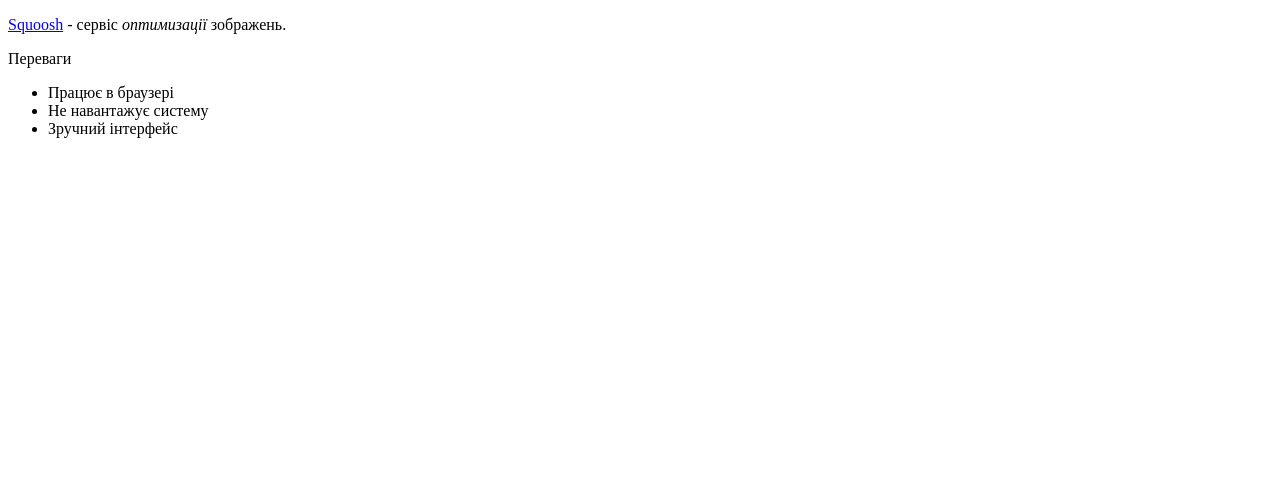
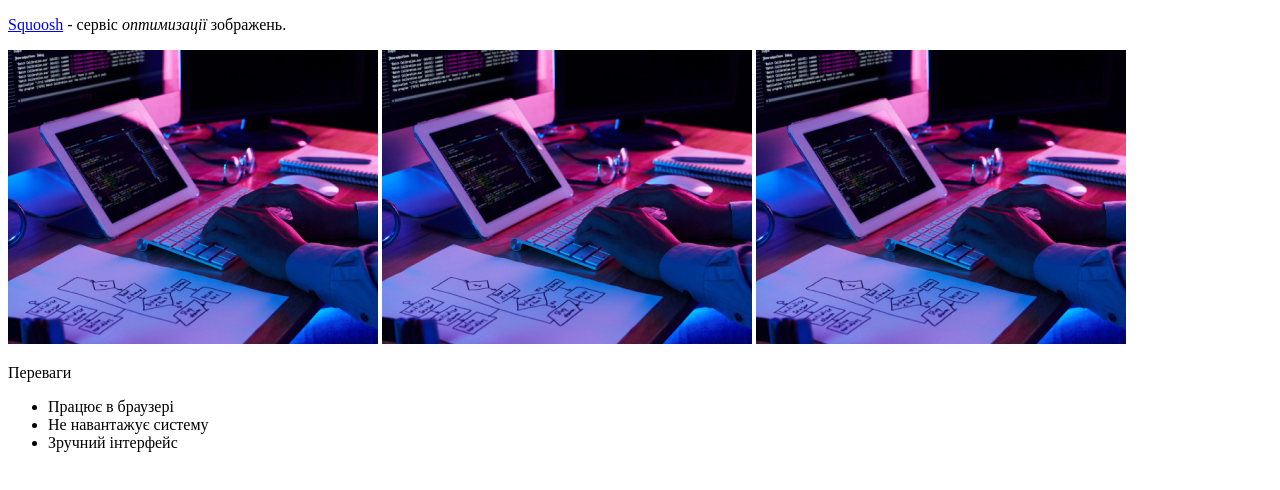
Before and after one commit to IsakovD/github-tutorial, a plain HTML site: page index.html in a window 1280 px wide. Drawn offline with Linux system fonts and the light colour scheme.

Commit message:
test img

```diff
--- a/index.html
+++ b/index.html
@@ -11,6 +11,13 @@
         <a href="squoosh.app">Squoosh</a> - сервіс <em>оптимизації</em> зображень.
     </p>
 
+    <img src="/images/box.jpg" alt="box">
+    <img src="./images/box.jpg" alt="box with dot">
+    <img src="../images/box.jpg" alt="box with doble dot">
+
+
+
+
     <p>Переваги</p>
     <ul>
         <li>Працює в браузері</li>
```
Also changed, not shown: images/box.jpg (added), images/img.jpg (added).
